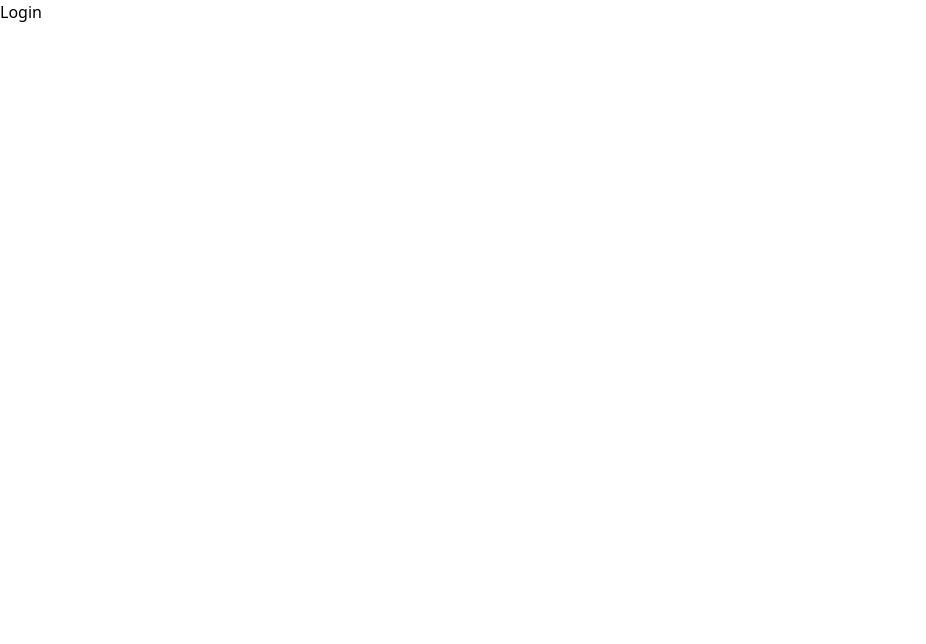
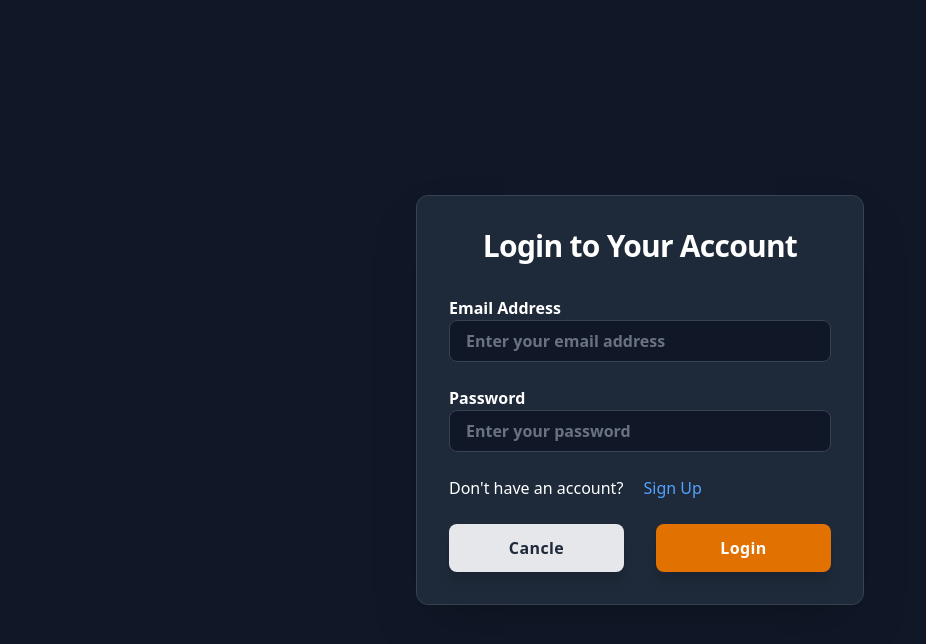
Before and after one commit to madhumitasugandhi/e-commerce-project, a React (Vite) app in the folder client/: page /login in a window 1280 px wide. Shown: the top 644 px of the page, without its empty margins (0-926 px from the left). Built offline with nearby package versions, Linux system fonts and the light colour scheme.

Commit message:
Login page created.

```diff
--- a/client/src/views/Login.jsx
+++ b/client/src/views/Login.jsx
@@ -1,9 +1,110 @@
-import React from 'react'
+import React from "react";
+import { useState, useEffect } from "react";
+import axios from "axios";
+import toast, { Toaster } from "react-hot-toast";
+import { Link } from "react-router-dom";
+
+//Signup.jsx component
+import Button from "../components/Button.jsx";
+import Input from "../components/Input.jsx";
 
 function Login() {
+  const [loginData, setLoginData] = useState({
+    email: "",
+    password: "",
+  });
+
+  const processLogin = async () => {
+    toast.loading("Please wait, signing up...");
+    try {
+      const response = await axios.post(
+        `${process.env.VITE_API_URL}/login`,
+        loginData
+      );
+      localStorage.setItem("e-commerce-user-token", response.data.token);
+      toast.dismiss();
+      console.log(response.data);
+      toast.success("Login successful!");
+
+      setLoginData({
+        email: "",
+        password: "",
+      })
+
+      setTimeout(() => {
+        window.location.href = "/dashboard";
+      }, 4000);
+    } catch (error) {
+      toast.dismiss();
+      setError(error.response.data.message);
+      const errorMessage = error.response?.data?.message || "An error occurred during signup.";
+      toast.error(errorMessage);
+      console.error(error);
+    }
+  };
+
+  const [error, setError] = useState("");
+
+
   return (
-    <div>Login</div>
-  )
+    <div className="min-h-screen flex items-center justify-center bg-gray-900 px-4 sm:px-6 lg:px-8 py-8 sm:py-10 relative overflow-hidden">
+      <div className="relative bg-gray-800 max-w-md w-full rounded-xl shadow-2xl border border-gray-700 p-5 sm:p-8 z-10">
+        <h1 className="text-white text-2xl sm:text-3xl font-extrabold mb-6 sm:mb-8 text-center tracking-tight">
+          Login to Your Account
+        </h1>
+        <form className="space-y-6">
+
+          <Input
+            label={"Email Address"}
+            name="email"
+            type="email"
+            placeholder="Enter your email address"
+            value={loginData.email}
+            onChange={(value) => {
+              setLoginData({ ...loginData, email: value })
+              setError("");
+            }}
+          />
+          <Input
+            label={"Password"}
+            name="password"
+            type="password"
+            placeholder="Enter your password"
+            value={loginData.password}
+            onChange={(value) => {
+              setLoginData({ ...loginData, password: value })
+              setError("");
+            }}
+          />
+
+          <p className="text-red-600">{error}</p>
+          <p>
+            <span className="text-white">Don't have an account?{" "}</span>
+            <Link to="/signup" className="text-blue-400 hover:underline px-4">
+              Sign Up
+            </Link>
+          </p>
+
+          <div className="flex justify-around mt-6 gap-8">
+            <Button
+              label="Cancle"
+              variant="tertiary"
+              onClick={() => {
+                window.location.href = "/";
+              }} />
+
+            <Button
+              label="Login"
+              variant="primary"
+              onClick={() => processLogin()} />
+
+
+          </div>
+        </form>
+      </div>
+      <Toaster />
+    </div>
+  );
 }
 
-export default Login
+export default Login;
```
